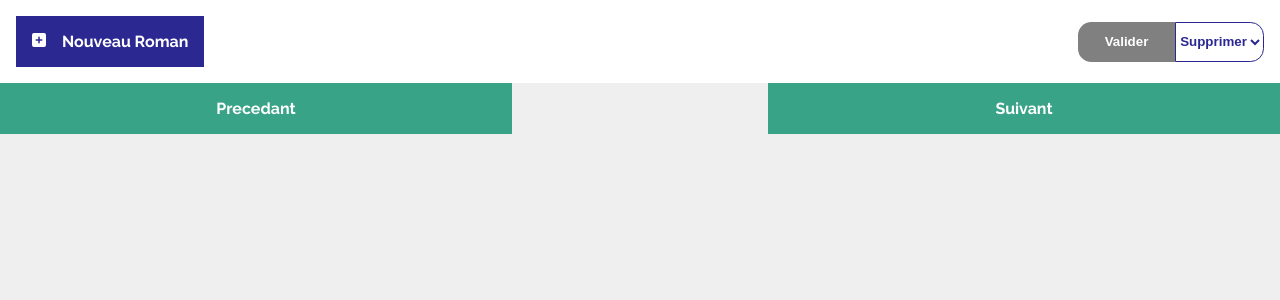
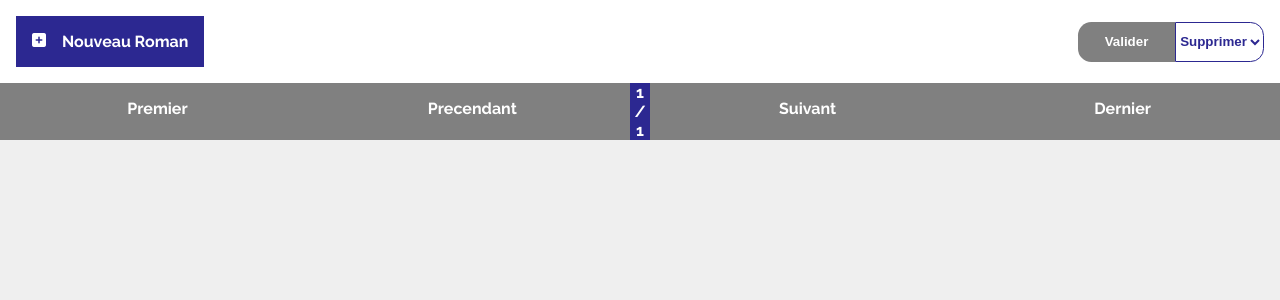
Before and after one commit to bsrodrigue/stalnov-legacy, a Django app: page /writer/my_creations in a window 1280 px wide. Shown: the part 104-404 px from the top of the page. Run offline with Django 3.2, Linux system fonts and the light colour scheme; the visitor is signed in with stand-in values (Sample User, id 1); data that the repository does not hold is empty; parts of the project's set-up code (start-up, migrations or seed data) failed here and were passed over; some libraries are stand-ins or nearby versions.

Commit message:
dashboard pagination

```diff
--- a/src/apps/main/templates/novels/lists/dashboard.html
+++ b/src/apps/main/templates/novels/lists/dashboard.html
@@ -37,7 +37,7 @@
     </div>
 </div>
 <ul class="writer-dashboard-novel-list">
-    {% if novels %} {% for novel in novels %}
+    {% if page_obj %} {% for novel in page_obj %}
     <input
         form="writer-dashboard-action-form"
         class="dashboard-item-check"
@@ -96,9 +96,13 @@
 </ul>
 
 <div class="writer-dashboard-pagination">
-    <div class="btn">Precedant</div>
-    <div class="writer-dashboard-pagination-indicator"></div>
-    <div class="btn">Suivant</div>
+    <a {% if page_obj.has_previous %} href="?page=1" class="btn"{% else %} class="btn disabled" {% endif %} >Premier</a>
+    <a {% if page_obj.has_previous %} href="?page={{ page_obj.previous_page_number }}" class="btn"{% else %} class="btn disabled" {% endif %} >Precendant</a>
+    <div class="writer-dashboard-pagination-indicator">
+         {{ page_obj.number }} / {{ page_obj.paginator.num_pages }}
+    </div>
+    <a {% if page_obj.has_next %} href="?page={{ page_obj.next_page_number }}" class="btn"{% else %} class="btn disabled" {% endif %} >Suivant</a>
+    <a {% if page_obj.has_next %} href="?page={{ page_obj.paginator.num_pages }}" class="btn"{% else %} class="btn disabled" {% endif %} >Dernier</a>
 </div>
 
 {% endblock content %}
--- a/src/frontend/static/global/css/main.css
+++ b/src/frontend/static/global/css/main.css
@@ -29,27 +29,6 @@ body {
     font-family: "Raleway", sans-serif;
 }
 
-/*--- Utilities ---*/
-.wrapper {
-    margin-right: auto; /* 1 */
-    margin-left: auto; /* 1 */
-
-    max-width: 1400px; /* 2 */
-
-    padding-right: 10px; /* 3 */
-    padding-left: 10px; /* 3 */
-}
-
-.center-box {
-    display: flex;
-    justify-content: center;
-    align-items: center;
-}
-
-.material-shadow {
-    box-shadow: 0 1px 3px rgba(0, 0, 0, 0.12), 0 1px 2px rgba(0, 0, 0, 0.24);
-    transition: all 0.3s cubic-bezier(0.25, 0.8, 0.25, 1);
-}
 
 /*--- Global Typography ---*/
 a {
@@ -549,6 +528,7 @@ form.auth-form {
     background-color: black;
 }
 
+
 .btn-next {
     margin-left: auto;
 }
@@ -563,7 +543,13 @@ form.auth-form {
 
 .writer-dashboard-pagination {
     display: flex;
-    justify-content: space-between;
+}
+
+.writer-dashboard-pagination-indicator {
+    background-color: var(--main-color);
+    color: white;
+    font-weight: bold;
+    text-align: center;
 }
 
 .writer-dashboard-pagination .btn {
@@ -597,7 +583,7 @@ form.auth-form {
     border-radius: 1em 0 0 1em;
 }
 
-.writer-dashboard-action-container input:disabled{
+.writer-dashboard-action-container input:disabled {
     background-color: grey;
 }
 
@@ -607,7 +593,7 @@ form.auth-form {
     color: var(--main-color);
 }
 
-.writer-dashboard-action-container select:focus{
+.writer-dashboard-action-container select:focus {
     outline: none;
 }
 
@@ -838,3 +824,29 @@ form.auth-form {
 .profile-tab-personal-infos-p {
     font-style: italic;
 }
+
+/*--- Utilities ---*/
+.wrapper {
+    margin-right: auto; /* 1 */
+    margin-left: auto; /* 1 */
+
+    max-width: 1400px; /* 2 */
+
+    padding-right: 10px; /* 3 */
+    padding-left: 10px; /* 3 */
+}
+
+.center-box {
+    display: flex;
+    justify-content: center;
+    align-items: center;
+}
+
+.material-shadow {
+    box-shadow: 0 1px 3px rgba(0, 0, 0, 0.12), 0 1px 2px rgba(0, 0, 0, 0.24);
+    transition: all 0.3s cubic-bezier(0.25, 0.8, 0.25, 1);
+}
+
+.disabled {
+    background-color: grey;
+}
```
